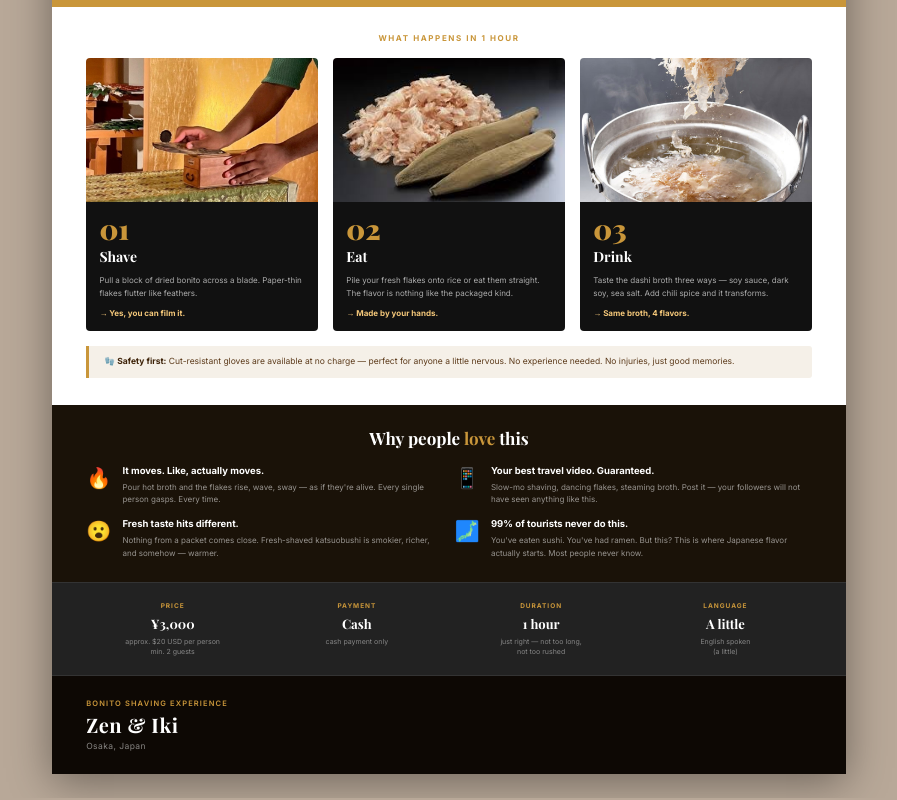
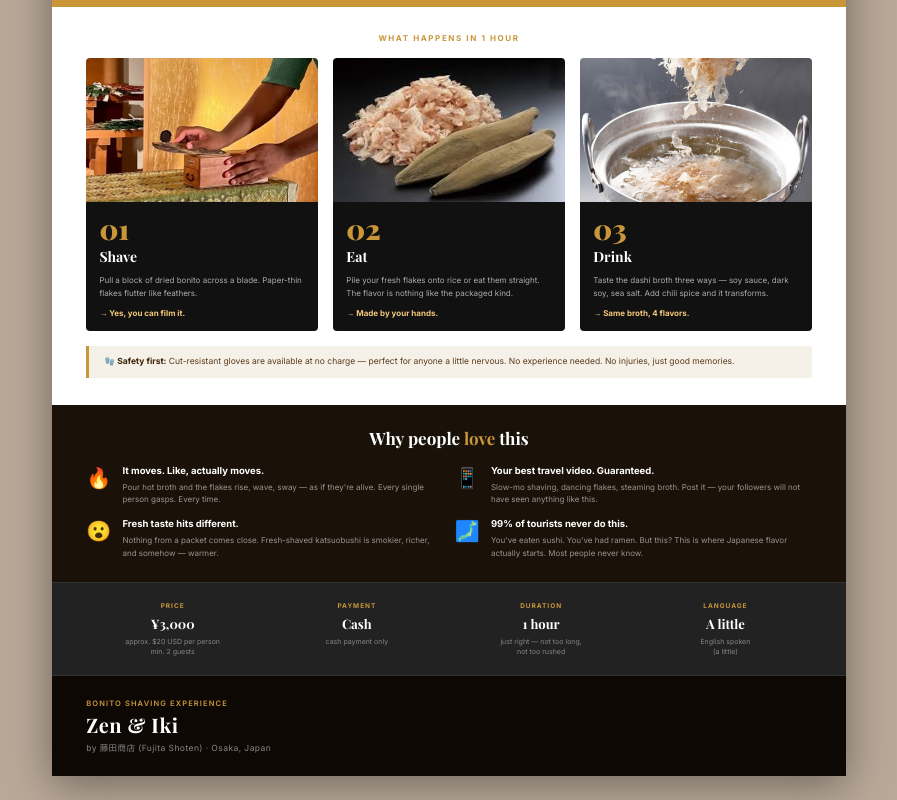
Before and after one commit to masa360/katsuo-flyer, a plain HTML site: page flyer-guest-en.html in a window 1280 px wide. Shown: the part 441-1241 px from the top of the page, without its empty margins (191-1088 px from the left). Drawn offline with nearby package versions, Linux system fonts and the light colour scheme; a web font is replaced by a local one.

Commit message:
Add 'by 藤田商店 (Fujita Shoten)' to guest flyer footer
Co-Authored-By: Claude Sonnet 5.5 <noreply@anthropic.com>

```diff
--- a/flyer-guest-en.html
+++ b/flyer-guest-en.html
@@ -516,7 +516,7 @@
     <div class="footer-brand">
       <div class="footer-how">Bonito Shaving Experience</div>
       <div class="footer-name">Zen &amp; Iki</div>
-      <div class="footer-sub">Osaka, Japan</div>
+      <div class="footer-sub">by 藤田商店 (Fujita Shoten) · Osaka, Japan</div>
     </div>
   </div>
 
```
Also changed, not shown: index.html (+1 -1 lines).
